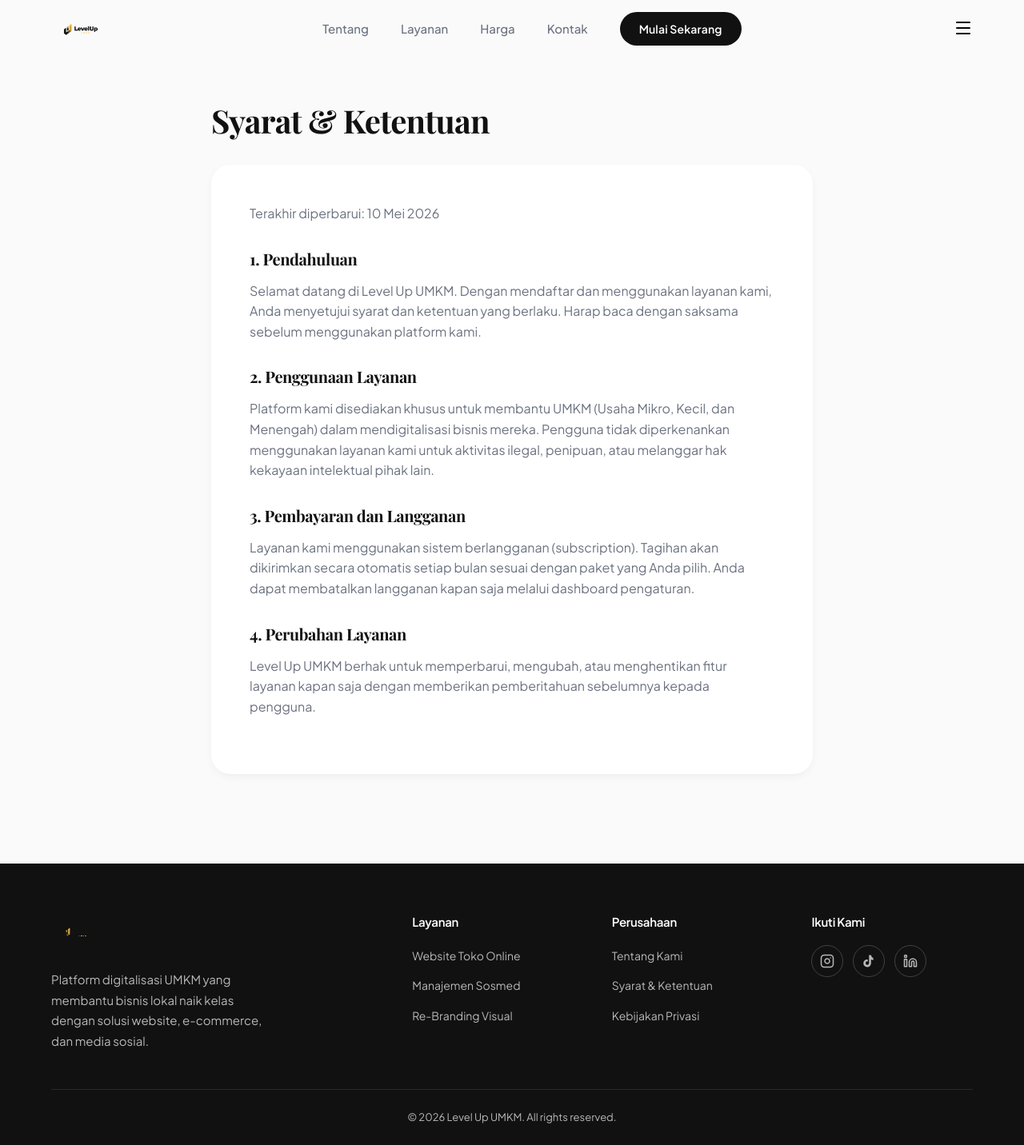
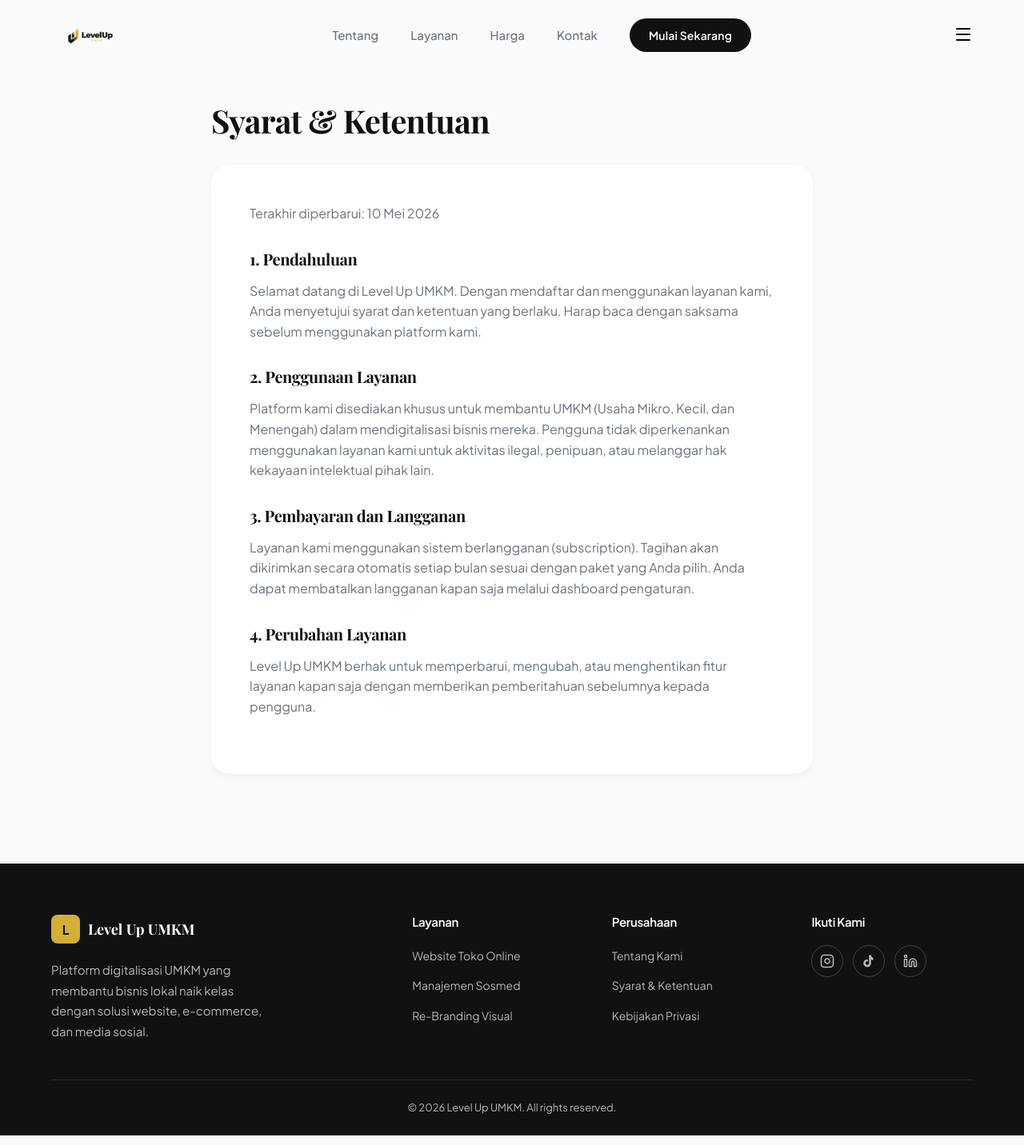
Before and after one commit to lunaraltis/levelup-umkm, a Next.js app: page /terms in a window 1280 px wide. Shown: the whole page at 80% size. Built offline with nearby package versions, Linux system fonts and the light colour scheme.

Commit message:
style: maximize header logo size and restore text logo in footer

```diff
--- a/src/components/Footer.tsx
+++ b/src/components/Footer.tsx
@@ -9,14 +9,15 @@
         <div className="grid footer-grid" style={{ gap: '3rem', paddingBottom: '3rem' }}>
           {/* Brand */}
           <div>
-            <div style={{ display: 'inline-flex', marginBottom: '1.5rem' }}>
-              <Image
-                src="/images/logo_revisi.png"
-                alt="Level Up UMKM Logo"
-                width={180}
-                height={56}
-                style={{ objectFit: 'contain', height: '44px', width: 'auto' }}
-              />
+            <div style={{ display: 'flex', alignItems: 'center', gap: '0.625rem', marginBottom: '1.25rem' }}>
+              <div style={{
+                width: '36px', height: '36px', backgroundColor: 'var(--color-accent)',
+                borderRadius: 'var(--radius-sm)', display: 'flex', alignItems: 'center', justifyContent: 'center',
+                color: 'var(--color-brand)', fontWeight: 'bold', fontSize: '1rem'
+              }}>L</div>
+              <span style={{ fontFamily: 'var(--font-heading)', fontWeight: 700, fontSize: '1.125rem', color: 'white' }}>
+                Level Up UMKM
+              </span>
             </div>
             <p style={{ fontSize: '0.9375rem', lineHeight: 1.7, maxWidth: '280px' }}>
               Platform digitalisasi UMKM yang membantu bisnis lokal naik kelas dengan solusi website, e-commerce, dan media sosial.
--- a/src/components/Navbar.tsx
+++ b/src/components/Navbar.tsx
@@ -28,9 +28,9 @@
           <Image
             src="/images/logo_revisi.png"
             alt="Level Up UMKM Logo"
-            width={200}
-            height={60}
-            style={{ objectFit: 'contain', height: '48px', width: 'auto' }}
+            width={240}
+            height={80}
+            style={{ objectFit: 'contain', height: '64px', width: 'auto' }}
             priority
           />
         </Link>
```
